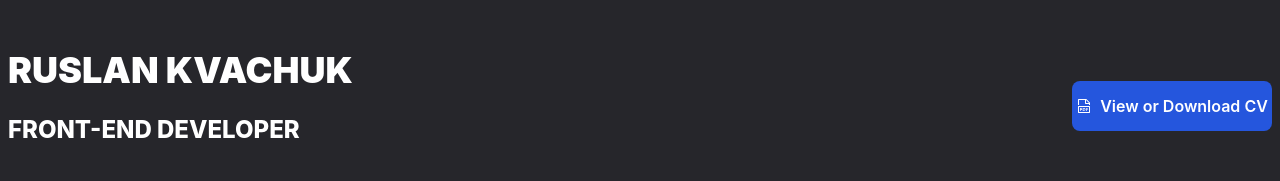
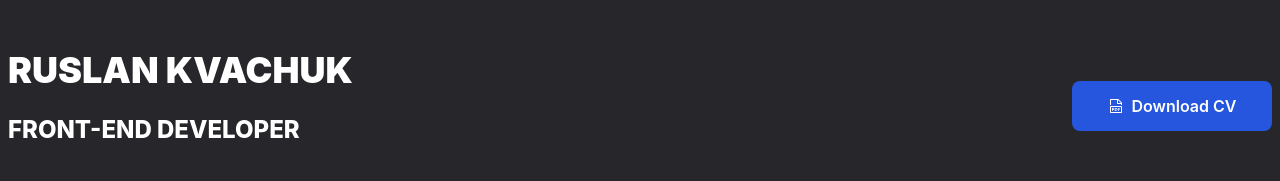
Before and after one commit to RuslikProg/resume, a Next.js app: page / in a window 1280 px wide. Shown: the top 181 px of the page. Built offline with nearby package versions, Linux system fonts and the light colour scheme.

Commit message:
done for today

```diff
--- a/components/Header.jsx
+++ b/components/Header.jsx
@@ -15,7 +15,7 @@ const Header = ({data}) => {
           target='_blank'
           className="flex justify-center items-center flex-row mt-4 gap-2 cursor-pointer w-[200px] h-[50px] bg-[#2556dd] hover:bg-[#2556dda9] text-white rounded-lg text-[16px] font-semibold">
           <VscFilePdf/>
-          View or Download CV
+          Download CV
         </Link>
       </div>
     </div>
```
